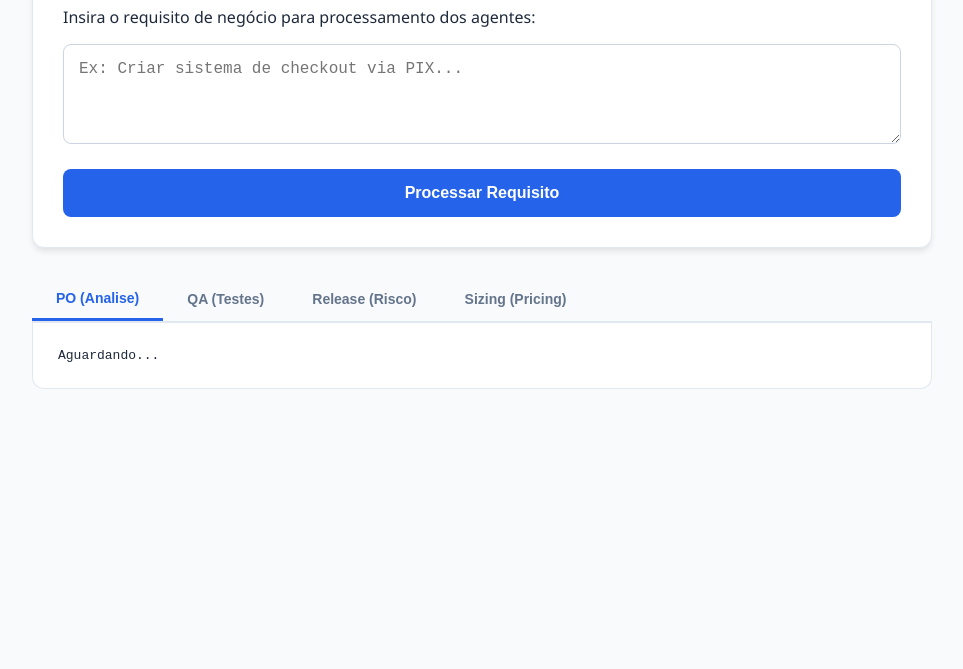
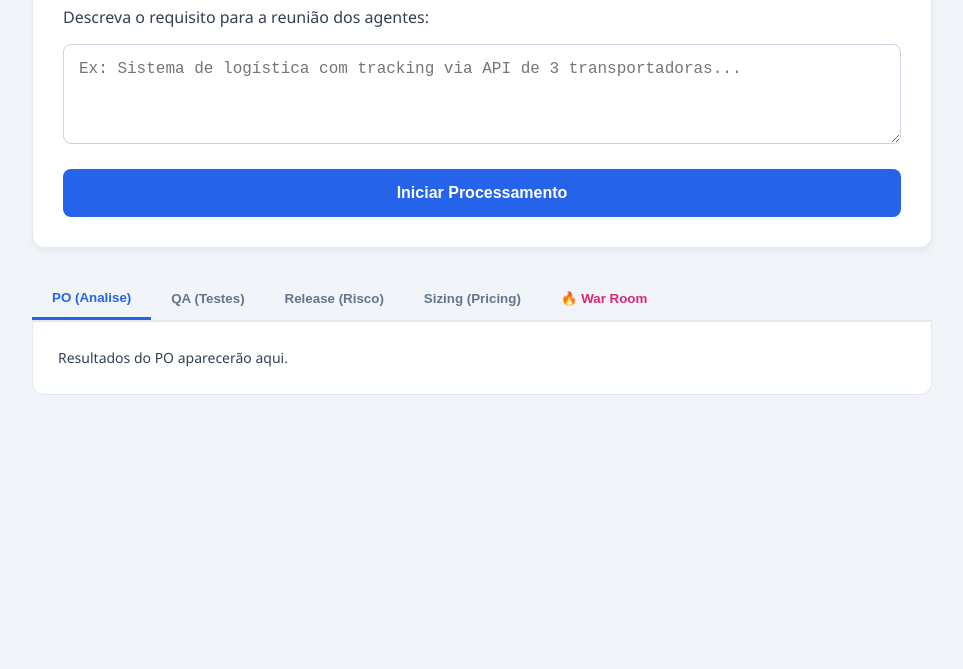
Before and after one commit to claupeoliveira-sys/operacao-ia-agentes, a website: page public/index.html in a window 1280 px wide. Shown: the part 131-800 px from the top of the page, without its empty margins (158-1121 px from the left). Drawn offline with Linux system fonts and the light colour scheme.

Commit message:
Update index.html

```diff
--- a/public/index.html
+++ b/public/index.html
@@ -3,36 +3,40 @@
 <head>
     <meta charset="UTF-8">
     <link rel="icon" href="data:,">
-    <title>SaaS Agentes IA</title>
+    <title>SaaS Operação IA</title>
     <style>
-        body { font-family: 'Segoe UI', sans-serif; max-width: 900px; margin: auto; padding: 20px; background: #f8fafc; color: #1e293b; }
-        .card { background: white; padding: 30px; border-radius: 12px; box-shadow: 0 4px 6px -1px rgba(0,0,0,0.1); border: 1px solid #e2e8f0; }
-        textarea { width: 100%; height: 100px; padding: 15px; border-radius: 8px; border: 1px solid #cbd5e1; margin-bottom: 20px; font-size: 16px; box-sizing: border-box;}
+        body { font-family: 'Segoe UI', Tahoma, Geneva, Verdana, sans-serif; max-width: 900px; margin: auto; padding: 20px; background: #f1f5f9; color: #334155; }
+        .card { background: white; padding: 30px; border-radius: 12px; box-shadow: 0 4px 6px rgba(0,0,0,0.05); border: 1px solid #e2e8f0; }
+        textarea { width: 100%; height: 100px; padding: 15px; border-radius: 8px; border: 1px solid #cbd5e1; margin-bottom: 20px; font-size: 16px; box-sizing: border-box; resize: vertical; }
 
-        /* Estilo do Botão e Spinner */
-        #btn-gerar { background: #2563eb; color: white; padding: 15px 30px; border: none; border-radius: 8px; cursor: pointer; font-weight: bold; width: 100%; font-size: 16px; display: flex; justify-content: center; align-items: center; gap: 10px; }
+        #btn-gerar { background: #2563eb; color: white; padding: 15px 30px; border: none; border-radius: 8px; cursor: pointer; font-weight: bold; width: 100%; font-size: 16px; display: flex; justify-content: center; align-items: center; gap: 10px; transition: 0.2s; }
+        #btn-gerar:hover { background: #1d4ed8; }
         #btn-gerar:disabled { background: #94a3b8; cursor: not-allowed; }
-        .spinner { width: 20px; height: 20px; border: 3px solid rgba(255,255,255,0.3); border-radius: 50%; border-top-color: #fff; animation: spin 1s ease-in-out infinite; display: none; }
+
+        .spinner { width: 22px; height: 22px; border: 3px solid rgba(255,255,255,0.3); border-radius: 50%; border-top-color: #fff; animation: spin 1s linear infinite; display: none; }
         @keyframes spin { to { transform: rotate(360deg); } }
 
-        /* Abas */
-        .tabs { display: flex; margin-top: 30px; border-bottom: 2px solid #e2e8f0; }
-        .tab { padding: 12px 24px; cursor: pointer; border: none; background: none; font-weight: 600; color: #64748b; font-size: 14px; }
+        .tabs { display: flex; margin-top: 30px; border-bottom: 2px solid #e2e8f0; overflow-x: auto; }
+        .tab { padding: 12px 20px; cursor: pointer; border: none; background: none; font-weight: 600; color: #64748b; white-space: nowrap; }
         .tab.active { color: #2563eb; border-bottom: 3px solid #2563eb; }
-        .content { display: none; padding: 25px; background: white; border-radius: 0 0 12px 12px; border: 1px solid #e2e8f0; border-top: none; white-space: pre-wrap; font-family: monospace; }
+        .tab-war { color: #db2777 !important; }
+        .tab-war.active { border-bottom-color: #db2777 !important; }
+
+        .content { display: none; padding: 25px; background: white; border-radius: 0 0 12px 12px; border: 1px solid #e2e8f0; border-top: none; white-space: pre-wrap; font-size: 14px; line-height: 1.6; }
         .content.active { display: block; }
+        .warroom-style { border-left: 5px solid #db2777; background: #fff1f2; }
     </style>
 </head>
 <body>
 
     <div class="card">
         <h1>🚀 Esteira Operacional IA</h1>
-        <p>Insira o requisito de negócio para processamento dos agentes:</p>
-        <textarea id="requisito" placeholder="Ex: Criar sistema de checkout via PIX..."></textarea>
+        <p>Descreva o requisito para a reunião dos agentes:</p>
+        <textarea id="requisito" placeholder="Ex: Sistema de logística com tracking via API de 3 transportadoras..."></textarea>
 
         <button id="btn-gerar" onclick="gerar()">
             <div class="spinner" id="loader"></div>
-            <span id="btn-text">Processar Requisito</span>
+            <span id="btn-text">Iniciar Processamento</span>
         </button>
     </div>
 
@@ -41,12 +45,14 @@
         <button class="tab" onclick="verTab(event, 'qa')">QA (Testes)</button>
         <button class="tab" onclick="verTab(event, 'rm')">Release (Risco)</button>
         <button class="tab" onclick="verTab(event, 'sizing')">Sizing (Pricing)</button>
+        <button class="tab tab-war" onclick="verTab(event, 'warroom')">🔥 War Room</button>
     </div>
 
-    <div id="po" class="content active">Aguardando...</div>
-    <div id="qa" class="content">Aguardando...</div>
-    <div id="rm" class="content">Aguardando...</div>
-    <div id="sizing" class="content">Aguardando...</div>
+    <div id="po" class="content active">Resultados do PO aparecerão aqui.</div>
+    <div id="qa" class="content">Resultados do QA aparecerão aqui.</div>
+    <div id="rm" class="content">Relatório de Release aparecerá aqui.</div>
+    <div id="sizing" class="content">Cálculos de horas aparecerão aqui.</div>
+    <div id="warroom" class="content warroom-style">Aguardando discussão técnica dos agentes...</div>
 
     <script>
         async function gerar() {
@@ -57,10 +63,9 @@
 
             if (!reqText) return alert("Por favor, digite um requisito!");
 
-            // Iniciar Loading
             btn.disabled = true;
             loader.style.display = 'inline-block';
-            btnText.innerText = 'Agentes em reunião...';
+            btnText.innerText = 'Agentes em reunião técnica...';
 
             try {
                 const response = await fetch('/api/processar', {
@@ -76,13 +81,14 @@
                 document.getElementById('qa').innerText = data.qa;
                 document.getElementById('rm').innerText = data.rm;
                 document.getElementById('sizing').innerText = data.sizing;
+                document.getElementById('warroom').innerText = data.warroom;
 
             } catch (err) {
-                alert("Erro: " + err.message);
+                alert("Erro no servidor: " + err.message);
             } finally {
                 btn.disabled = false;
                 loader.style.display = 'none';
-                btnText.innerText = 'Processar Requisito';
+                btnText.innerText = 'Iniciar Processamento';
             }
         }
 
```
